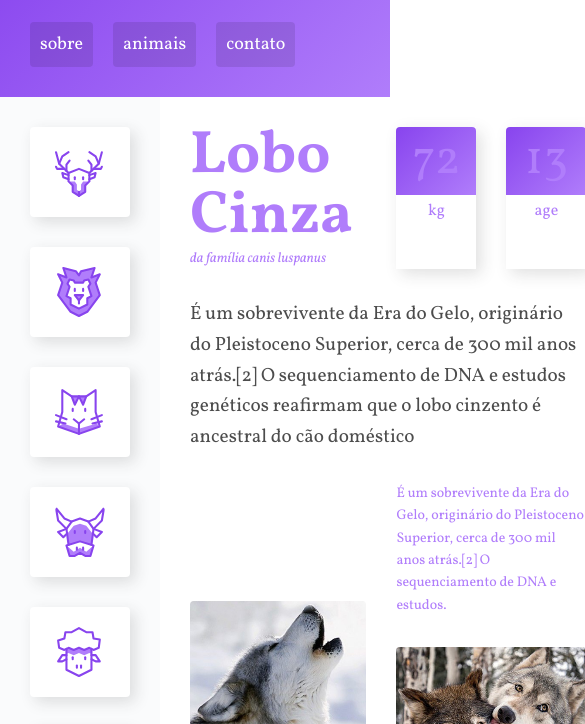
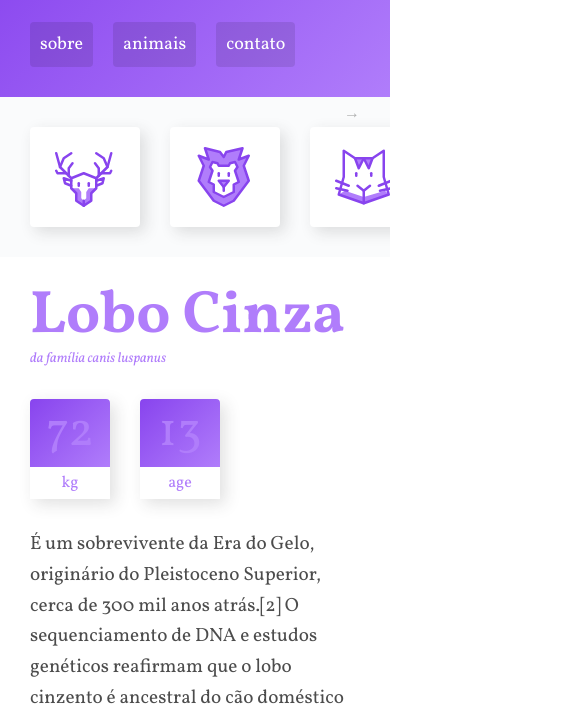
Before and after one commit to oliveiraleo4/Wildbeast, a plain HTML site: page index.html in a window 390 px wide. Shown: the part 66-790 px from the top of the page, 585 px wide, since content can reach past the window. Drawn offline with Linux system fonts and the light colour scheme.

Commit message:
trabalhando a responsividade

```diff
--- a/style.css
+++ b/style.css
@@ -9,7 +9,7 @@
 }
 
 img {
-  max-width: 100%;
+  width: 100%;
   display: block;
   border-radius: 4px;
 }
@@ -56,17 +56,31 @@ img {
   grid-template-columns: minmax(160px, 1fr) 3fr 300px;
 }
 
+@media (max-width: 1200px) {
+  .container {
+    grid-template-columns: minmax(160px, 1fr) 3fr;
+  }
+}
+
+@media (max-width: 760px) {
+  .container {
+    grid-template-columns: 1fr;
+  }
+}
 /* Sidenav */
 .sidenav {
   background: #fafbfc;
-  padding: 30px;
+}
+
+.sidenav li {
+  margin: 30px;
 }
 
 .sidenav a {
   display: block;
   min-width: 60px;
   max-width: 150px;
-  margin: 0 auto 30px auto;
+  margin: 0 auto;
   background: #fff;
   padding: 20px 25px;
   border-radius: 4px;
@@ -78,6 +92,48 @@ img {
   background: #b07dfb;
 }
 
+@keyframes seta {
+  from {
+    right: 30px;
+  }
+  to {
+    right: 20px;
+  }
+}
+
+@media (max-width: 760px) {
+  .sidenav {
+    overflow-x: auto;
+    position: relative;
+  }
+
+  .sidenav::before {
+    display: block;
+    content: "→";
+    font-size: 1rem;
+    color: rgba(0, 0, 0, 0.3);
+    position: absolute;
+    top: 6px;
+    right: 30px;
+    animation: seta 0.5s ease-in 0s infinite alternate;
+  }
+
+  .sidenav ul {
+    display: flex;
+    gap: 30px;
+    margin-left: 30px;
+    margin-right: 30px;
+  }
+
+  .sidenav li {
+    margin: 30px 0;
+    flex: 1 0 110px;
+  }
+
+  .sidenav a {
+    margin: 0 auto;
+  }
+}
 /* Content */
 .content {
   max-width: 900px;
@@ -101,6 +157,11 @@ img {
   align-self: end;
 }
 
+@media (max-width: 600px) {
+  .content {
+    grid-template-columns: 1fr;
+  }
+}
 /* Styles Content */
 .title h1 {
   font-size: 3.75rem;
@@ -194,6 +255,7 @@ p {
 .advertisements {
   background: #fafbfc;
   display: grid;
+  grid-template-columns: repeat(auto-fit, minmax (150px, 1fr));
   align-content: start;
   gap: 30px;
   padding: 30px;
```
